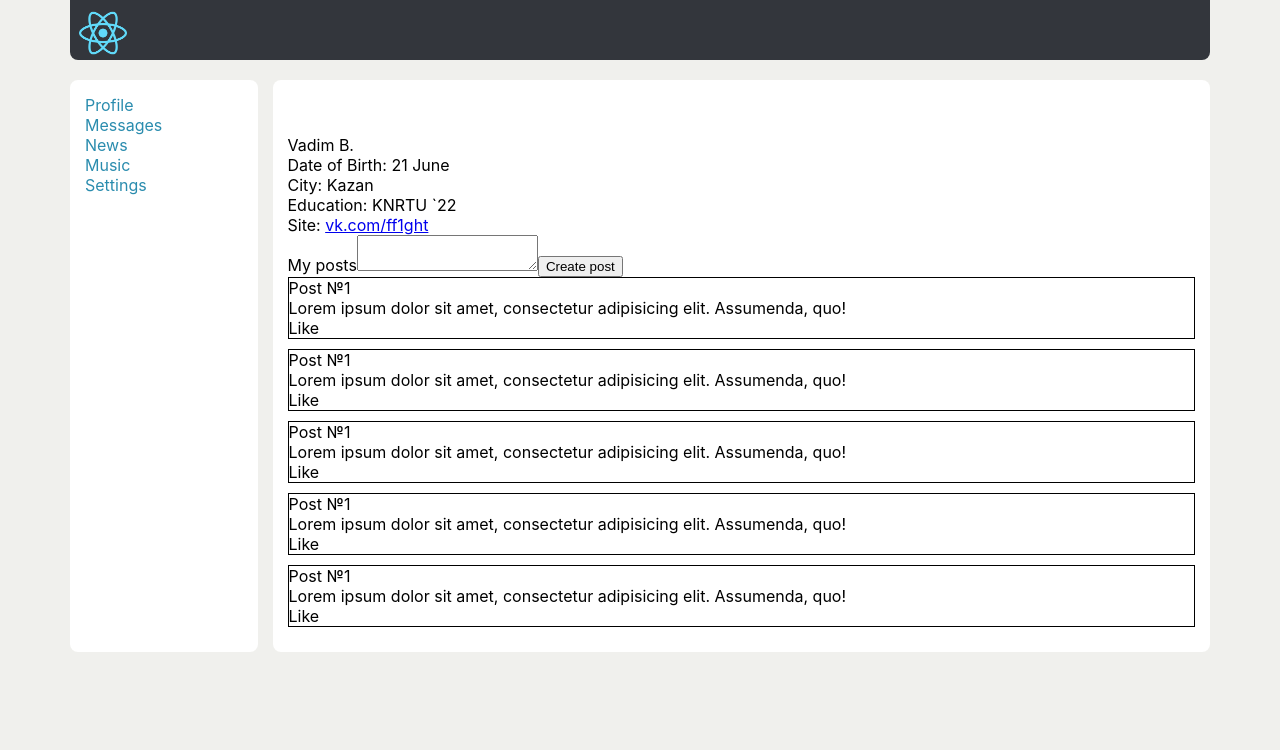
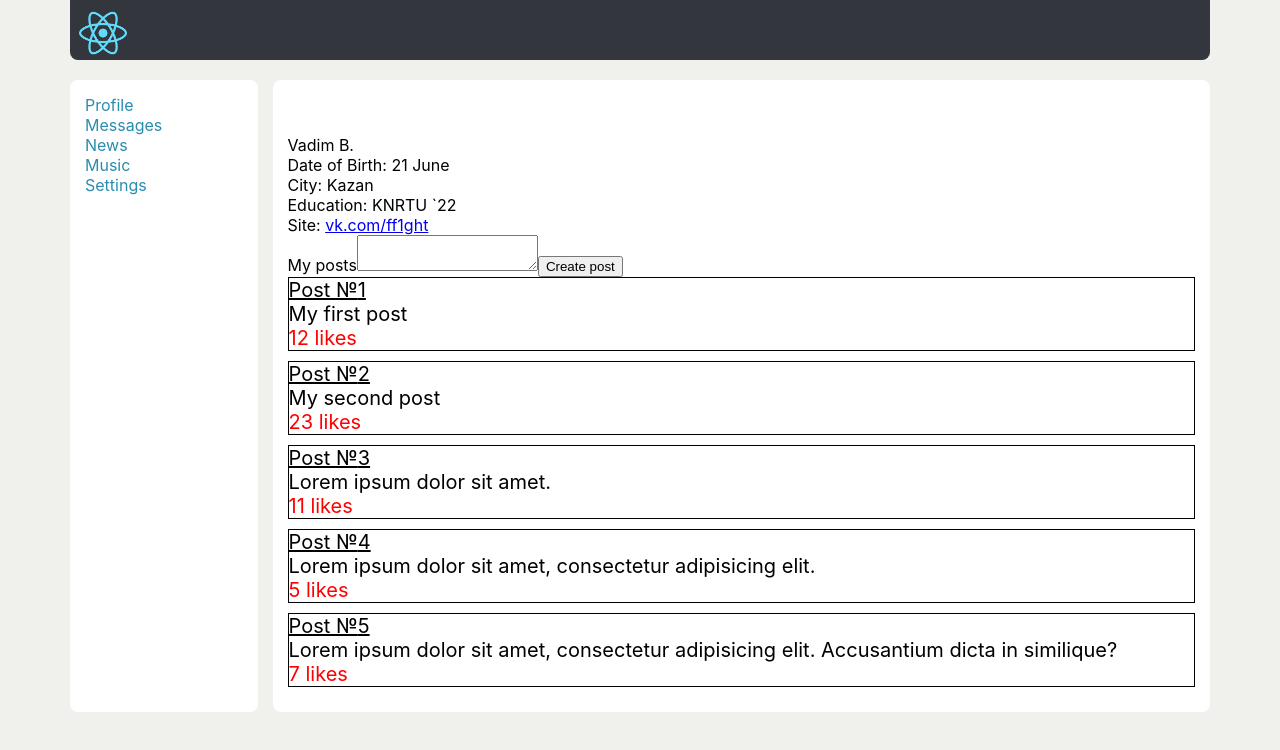
Before and after one commit to vadim-feof/study-react, a React (Create React App) app: page / in a window 1280 px wide. Shown: the top 750 px of the page. Built offline with nearby package versions, Linux system fonts and the light colour scheme.

Commit message:
16-first props

```diff
--- a/src/components/Profile/Posts/PostItem/PostItem.jsx
+++ b/src/components/Profile/Posts/PostItem/PostItem.jsx
@@ -1,15 +1,17 @@
 import React from 'react';
 import classes from './PostItem.module.css'
 
-const PostItem = () => {
+const PostItem = (props) => {
     return (
         <div className={classes.item}>
-            Post №1
-            <div>
-                Lorem ipsum dolor sit amet, consectetur adipisicing elit. Assumenda, quo!
+            <div className={classes.number}>
+                Post №{props.id}
             </div>
-            <div>
-                Like
+            <div className={classes.message}>
+                {props.message}
+            </div>
+            <div className={classes.likeCount}>
+                {props.likeCount} likes
             </div>
         </div>
     );
--- a/src/components/Profile/Posts/PostItem/PostItem.module.css
+++ b/src/components/Profile/Posts/PostItem/PostItem.module.css
@@ -2,3 +2,17 @@
     margin-bottom: 10px;
     border: 1px solid black;
 }
+
+.number {
+    font-size: 20px;
+    text-decoration: underline;
+}
+
+.message {
+    font-size: 20px;
+}
+
+.likeCount {
+    font-size: 20px;
+    color: red;
+}
--- a/src/components/Profile/Posts/Posts.jsx
+++ b/src/components/Profile/Posts/Posts.jsx
@@ -9,11 +9,11 @@ const Posts = () => {
             <textarea></textarea>
             <button>Create post</button>
             <div>
-                <PostItem />
-                <PostItem />
-                <PostItem />
-                <PostItem />
-                <PostItem />
+                <PostItem id={1} likeCount={12} message={'My first post'}/>
+                <PostItem id={2} likeCount={23} message={'My second post'}/>
+                <PostItem id={3} likeCount={11} message={'Lorem ipsum dolor sit amet.'}/>
+                <PostItem id={4} likeCount={5} message={'Lorem ipsum dolor sit amet, consectetur adipisicing elit.'}/>
+                <PostItem id={5} likeCount={7} message={'Lorem ipsum dolor sit amet, consectetur adipisicing elit. Accusantium dicta in similique?'}/>
             </div>
         </div>
     );
```
